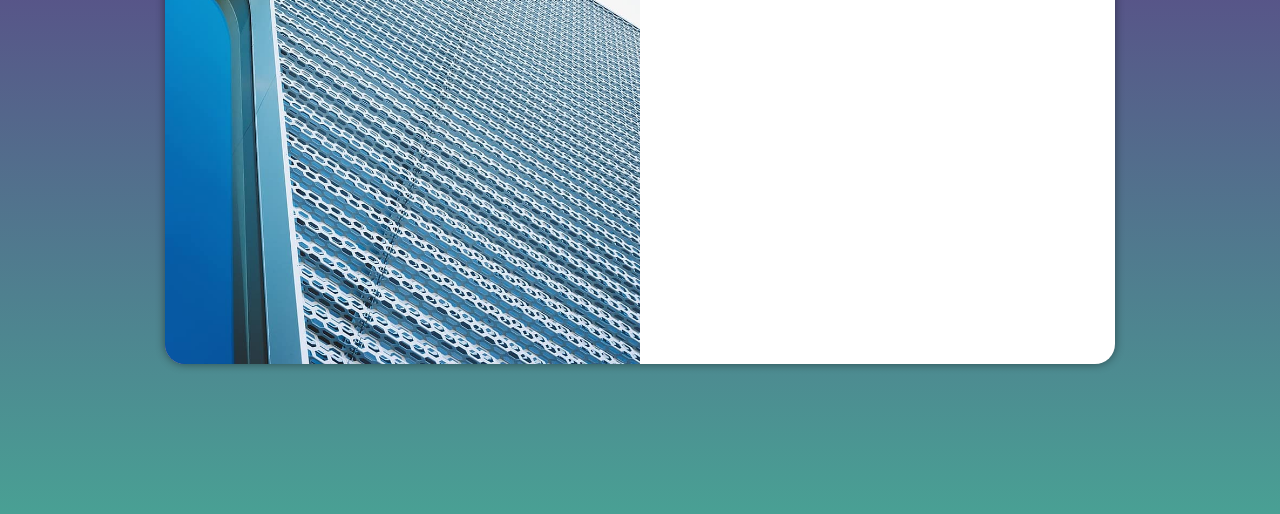
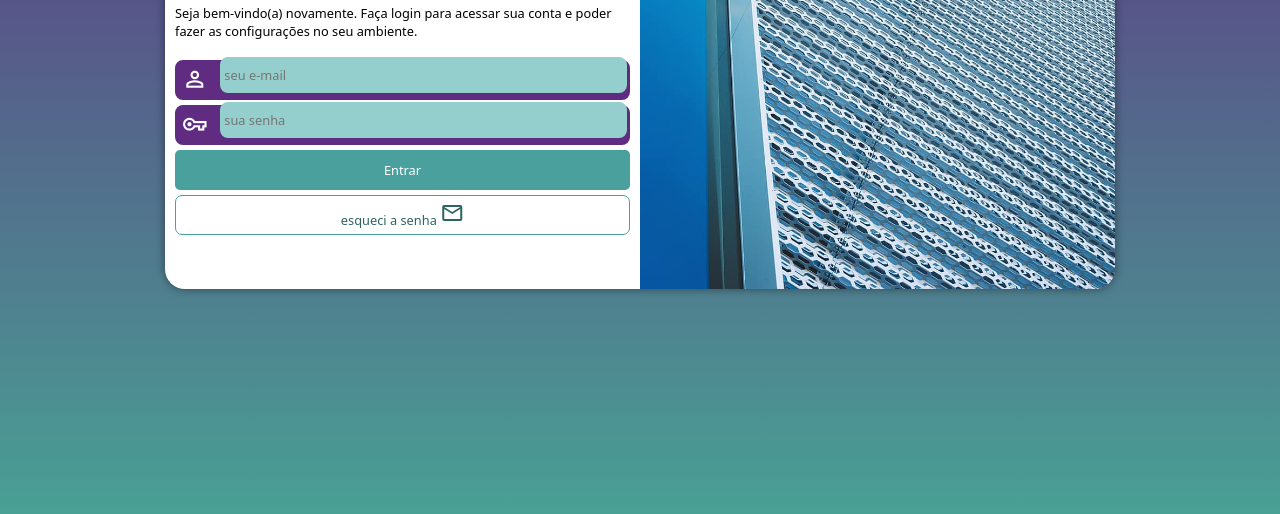
Before and after one commit to gustavodaniel-prog/projecto-login, a plain HTML site: page index.html in a window 1280 px wide. Shown: the part 286-800 px from the top of the page. Drawn offline with nearby package versions, Linux system fonts and the light colour scheme.

Commit message:
finalizei o projecto

```diff
--- a/estilo/media-query.css
+++ b/estilo/media-query.css
@@ -2,48 +2,56 @@
 
 @media screen and (min-width: 768px) and (max-width: 992px) {
 
-    body{
+    body {
         background-image: linear-gradient(to top, #49a094, #5f2c82);
     }
-    section#login{
+
+    section#login {
         width: 80vw;
+        height: 280px;
     }
 
-    section#login > div#imagem{
+    section#login>div#imagem {
         float: left;
         width: 30%;
         height: 100%;
     }
 
-    section#login > div#formulario{
+    section#login>div#formulario {
         float: right;
         width: 70%;
     }
-
-
-
-
 }
 
-
-    @media screen and (min-width: 992px) {
-     body{
+@media screen and (min-width: 992px) {
+    body {
         background-image: linear-gradient(to top, #49a094, #5f2c82);
     }
-    section#login{
+
+    section#login {
         width: 950px;
+        height: 350px;
     }
 
-    section#login > div#imagem{
-        float: left;
+    section#login>div#imagem {
+        float: right;
         width: 50%;
         height: 100%;
 
     }
 
-      section#login > div#formulario{
-        float: right;
+    section#login>div#formulario {
+        float: left;
         width: 50%;
     }
 
+    div#formulario>h1 {
+        font-size: 2em;
+    }
+
+    div#formulario>p {
+        font-size: 1em;
+        margin: 20px 0px;
+    }
+
 }
--- a/estilo/style.css
+++ b/estilo/style.css
@@ -14,37 +14,40 @@ Lilás: #5f2c82
     box-sizing: border-box;
 }
 
-body, html{
+body,
+html {
     background-color: #5f2c82;
     height: 100vh;
     width: 100vw;
 }
 
-main{
+main {
     position: relative;
     height: 100vh;
     width: 100vw;
 }
 
-section#login{
+section#login {
     position: absolute;
     top: 50%;
     left: 50%;
-    transform: translate(-50%, -50%);
+
     overflow: hidden;
 
 
     background-color: white;
     width: 250px;
-    height: 500px;
+    height: 515px;
     border-radius: 20px;
     box-shadow: 0px 0px 10px rgba(0, 0, 0, 0.450);
 
-    transition: width .3s, height  .3s;
-    transition-timing-function:ease ;
+    transform: translate(-50%, -50%);
+    transition: width .3s, height .3s;
+    transition-timing-function: ease;
+
 }
 
-section#login > div#imagem {
+section#login>div#imagem {
     display: block;
     background: #5f2c82 url(../imagens/metal.jpg) no-repeat;
     background-size: cover;
@@ -53,7 +56,96 @@ section#login > div#imagem {
 
 }
 
-section#login > div#formulario {
+section#login>div#formulario {
     display: block;
     padding: 10px;
 }
+
+div#formulario>h1 {
+    text-align: center;
+    margin-bottom: 10px;
+}
+
+div#formulario{
+    font-size: 0.8em;
+}
+
+form > div.campo{
+    background-color: #5f2c82;
+    border: 2px solid #5f2c82;;
+    display: block;
+    width: 100%;
+    height: 40px;
+    border-radius: 8px;
+    margin: 5px 0px;
+}
+
+ div.campo > span{
+    color: white;
+
+    font-size: 2em;
+    width: 40px;
+    padding: 5px;
+ }
+
+ div .campo > input {
+background-color: #94cfcd;
+font-size: 1em;
+width: calc(100% - 44px);
+height: 100%;
+
+border: 0px;
+border-radius: 8px;
+padding: 4px;
+transform:translateY(-12px);
+ }
+
+ div.campo > input:focus-within{
+    background-color: white;
+    border: none;
+ }
+
+div.campo > label{
+    display: none;
+}
+
+form>input[type=submit] {
+    display: block;
+    font-size: 1em;
+    width: 100%;
+    height: 40px;
+    background-color: #49a09d;
+    color: white;
+    border: none;
+    border-radius: 5px;
+
+}
+
+form>input[type=submit]:hover {
+    background-color: #2d6462;
+    cursor: pointer;
+}
+
+a{
+    display: block;
+    text-align: center;
+    font-size: 1em;
+    width: 100%;
+    height: 40px;
+    padding-top: 5px;
+    margin-top: 5px;
+    background-color: white;
+    color: #2d6462;
+    border: 1px solid #49a09d;
+    border-radius: 7px;
+    text-decoration: none;
+}
+
+a:hover {
+    background-color: #6cd3cf;
+
+}
+
+a > span {
+    font-size: 0.8em;
+}
--- a/index.html
+++ b/index.html
@@ -5,6 +5,7 @@
     <meta charset="UTF-8">
     <meta name="viewport" content="width=device-width, initial-scale=1.0">
     <title>Login</title>
+    <link href="https://fonts.googleapis.com/css2?family=Material+Symbols+Outlined" rel="stylesheet" />
     <link rel="stylesheet" href="estilo/style.css">
     <link rel="stylesheet" href="estilo/media-query.css">
 </head>
@@ -21,7 +22,21 @@
                 <h1>Login</h1>
                 <p>Seja bem-vindo(a) novamente. Faça login para acessar sua conta e poder fazer as configurações no seu
                     ambiente.</p>
-                <form action="login.php" method="post">
+                <form action="login.php" method="post" autocomplete="on">
+                    <div class="campo">
+                        <span class="material-symbols-outlined">person</span>
+                        <input type="email" name="login" id="ilogin" placeholder="seu e-mail" autocomplete="email" required maxlength="30">
+                        <label for="ilogin">Login</label>
+
+                    </div>
+
+                    <div class="campo">
+                        <span class="material-symbols-outlined">vpn_key</span>
+                        <input type="password" name="senha" id="isenha" placeholder="sua senha" autocomplete="current-password" required minlength="8">
+                        <label for="isenha">senha</label>
+                    </div>
+                    <input type="submit" value="Entrar">
+                    <a href="esqueci.html">esqueci a senha <span class="material-symbols-outlined" class="botao" >mail</span></a>
 
                 </form>
             </div>
```
